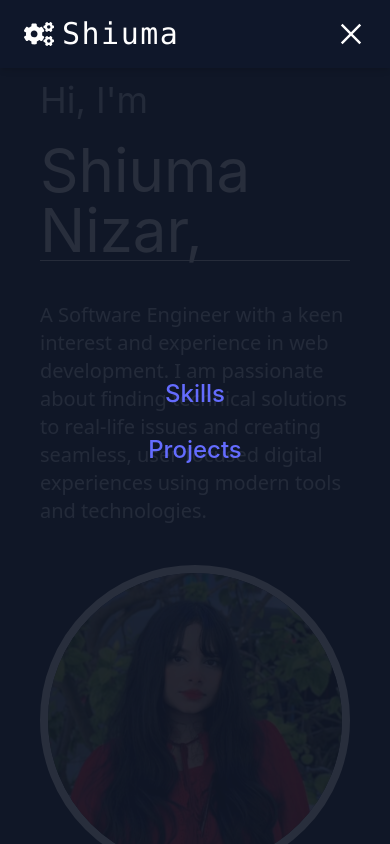
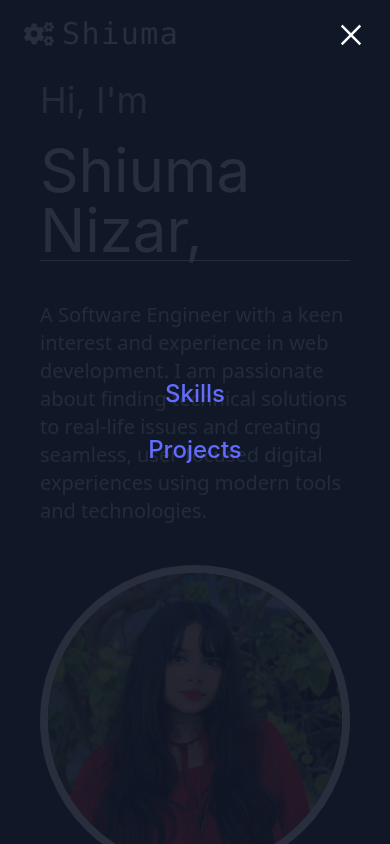
Before and after one commit to shiumanizar/shiuma-nizar.github.io, a React (Vite) app: page / in a window 390 px wide. Both pictures are taken after a click on the icon 351 px from the left and 34 px from the top of the page. Shown: the top 844 px of the page. Built offline with nearby package versions, Linux system fonts and the light colour scheme.

Commit message:
Navbar behind Projects section on smaller screens fixed

```diff
--- a/src/Navbar.jsx
+++ b/src/Navbar.jsx
@@ -23,7 +23,10 @@ const Navbar = () => {
               to="hero"
               smooth={true}
               duration={500}
-              className='text-white hover:text-indigo-300 cursor-pointer' >Shiuma</Link>
+              className="text-white hover:text-indigo-300 cursor-pointer"
+            >
+              Shiuma
+            </Link>
           </div>
 
           {/* Desktop Navigation */}
@@ -67,7 +70,14 @@ const Navbar = () => {
 
       {/* Mobile Navigation */}
       {nav && (
-        <div className="lg:hidden fixed top-0 left-0 w-full h-full bg-gray-900 bg-opacity-90 flex justify-center items-center">
+        <div className="lg:hidden fixed top-0 left-0 w-full h-full bg-gray-900 bg-opacity-90 flex justify-center items-center z-[100]">
+          {/* Close Button Positioned Absolutely */}
+          <AiOutlineClose
+            onClick={toggleMenu}
+            size={30}
+            className="absolute top-5 right-6 text-white cursor-pointer z-[110]" // Increased z-index
+          />
+
           <ul className="text-center">
             <li className="py-3 text-2xl text-white hover:text-indigo-400 cursor-pointer">
               <Link
```
